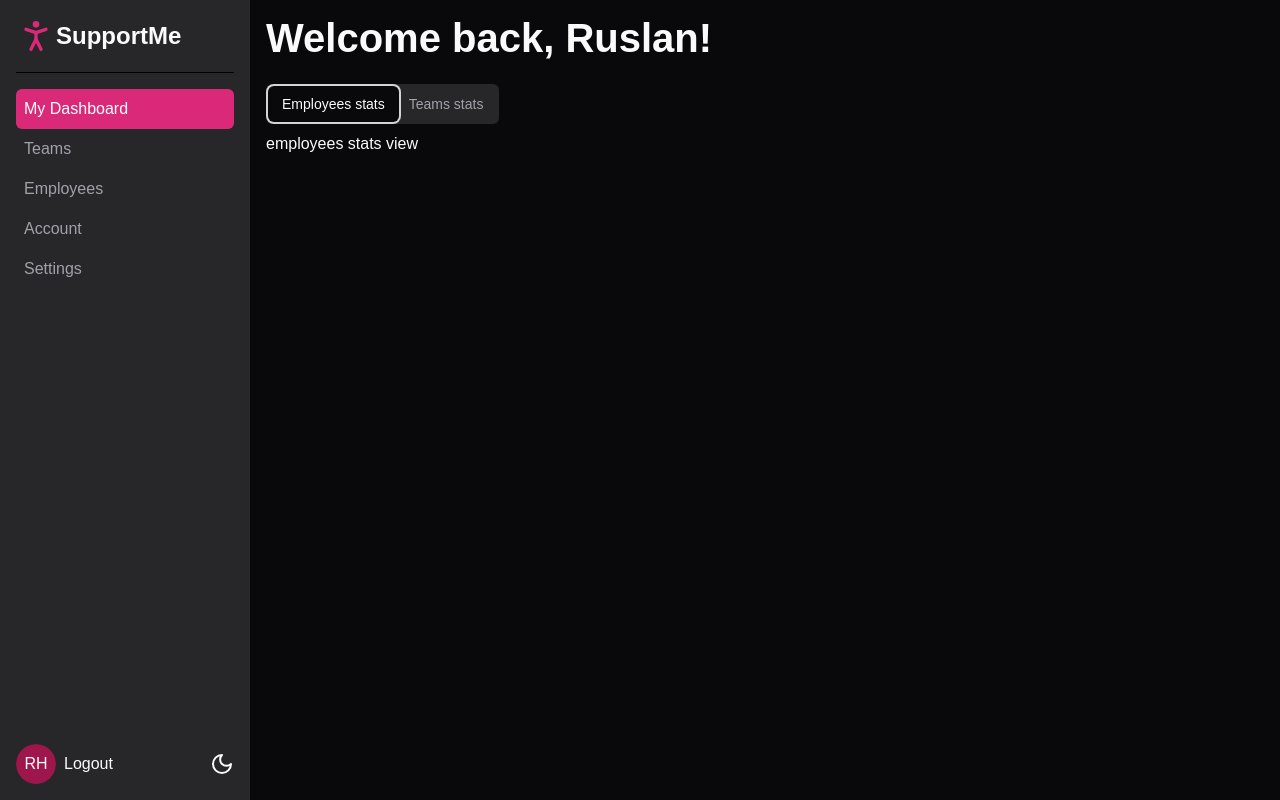
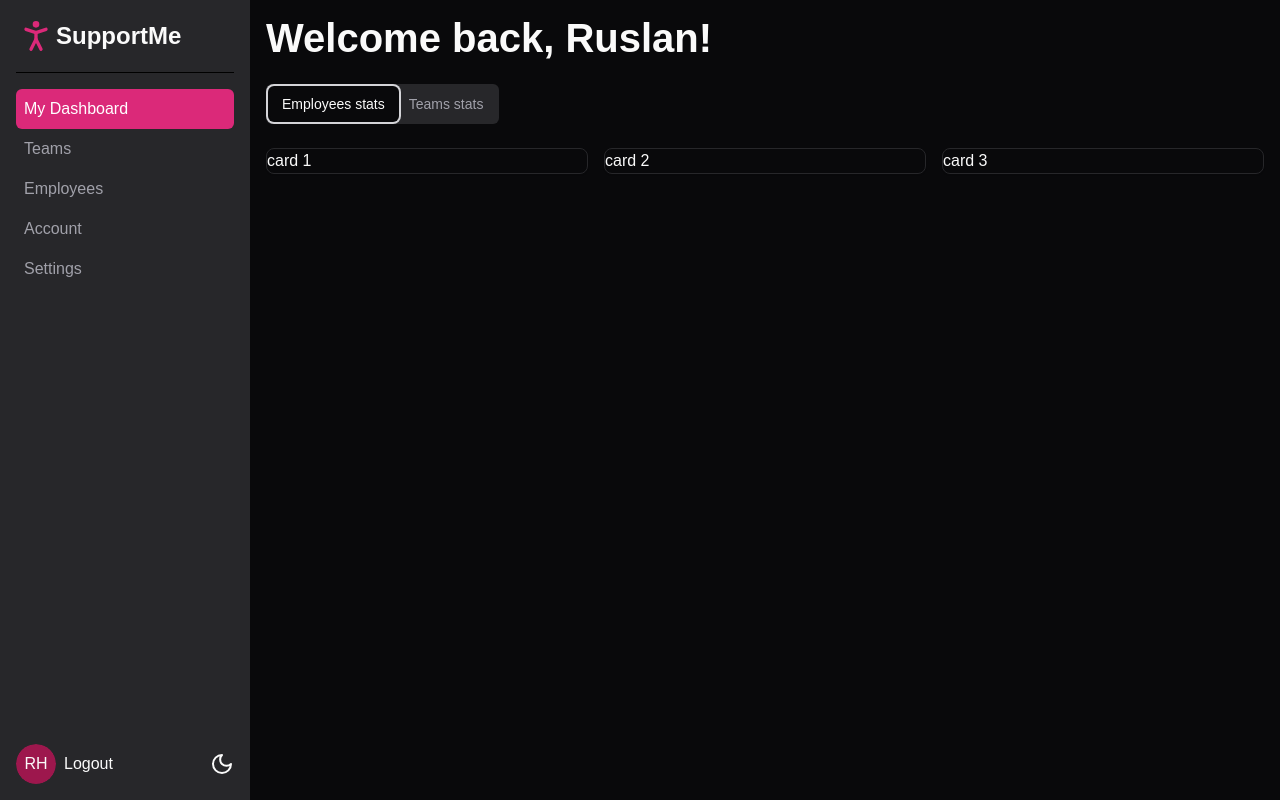
Before and after one commit to Hruchman-Ruslan/shadcn-ui, a Next.js app: page /dashboard in a window 1280 px wide. Both pictures are taken after a click on the tab "Employees stats". Built offline with nearby package versions, Linux system fonts and the light colour scheme.

Commit message:
feat: data cards

```diff
--- /dev/null
+++ b/app/dashboard/components/employees-stats.tsx
@@ -0,0 +1,11 @@
+import { Card } from '@/components/ui/card'
+
+export default function EmployeesStats() {
+	return (
+		<div className='grid lg:grid-cols-3 gap-4'>
+			<Card>card 1</Card>
+			<Card>card 2</Card>
+			<Card>card 3</Card>
+		</div>
+	)
+}
--- a/app/dashboard/page.tsx
+++ b/app/dashboard/page.tsx
@@ -1,13 +1,16 @@
 import { Tabs, TabsContent, TabsList, TabsTrigger } from '@/components/ui/tabs'
+import EmployeesStats from './components/employees-stats'
 
 export default function DashboardPage() {
 	return (
-		<Tabs>
-			<TabsList>
+		<Tabs defaultValue='employee'>
+			<TabsList className='mb-4'>
 				<TabsTrigger value='employees'>Employees stats</TabsTrigger>
 				<TabsTrigger value='teams'>Teams stats</TabsTrigger>
 			</TabsList>
-			<TabsContent value='employees'>employees stats view</TabsContent>
+			<TabsContent value='employees'>
+				<EmployeesStats />
+			</TabsContent>
 			<TabsContent value='teams'>teams stats view</TabsContent>
 		</Tabs>
 	)
```
